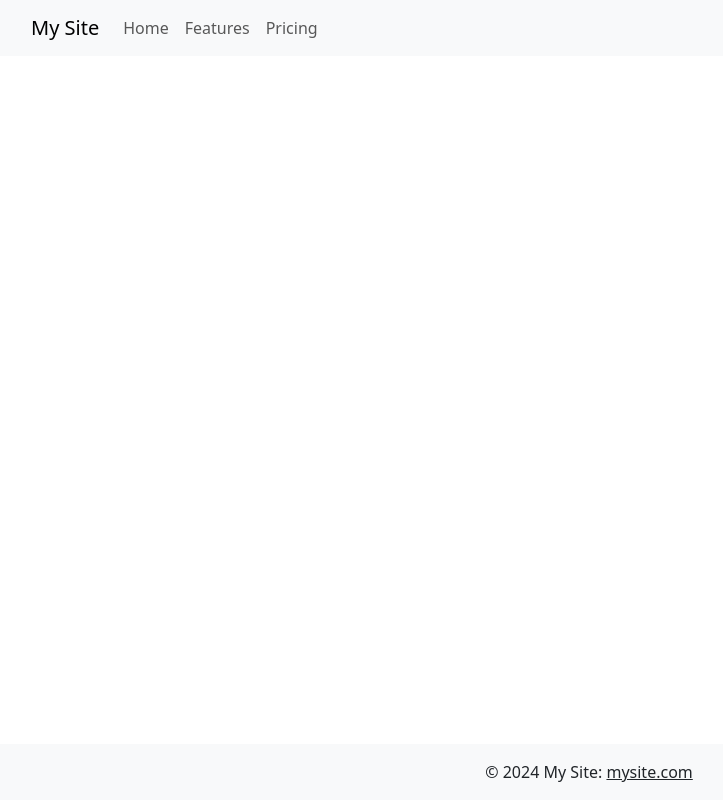
After one commit to Asgef/gwent_website, a Django app: template game_gwent/templates/layouts/base.html in a window 1280 px wide. The commit adds this page. Shown: the whole page, without its empty margins (51-774 px from the left). Run offline with Django 5.2, Linux system fonts and the light colour scheme; the template is opened without the code that fills it, so the values that code supplies are empty; some libraries are stand-ins or nearby versions.

Commit message:
Implement basic patterns

```diff
--- a/game_gwent/settings.py
+++ b/game_gwent/settings.py
@@ -24,6 +24,7 @@ BASE_DIR = Path(__file__).resolve().parent.parent
 # See https://docs.djangoproject.com/en/5.0/howto/deployment/checklist/
 
 # SECURITY WARNING: keep the secret key used in production secret!
+#  Configuring Django application settings including secret key, debug mode, and allowed hosts.
 SECRET_KEY = os.getenv('SECRET_KEY')
 
 # SECURITY WARNING: don't run with debug turned on in production!
--- /dev/null
+++ b/game_gwent/templates/layouts/base.html
@@ -0,0 +1,25 @@
+<!DOCTYPE html>
+{% load django_bootstrap5 %}
+
+{% bootstrap_css %}
+{% bootstrap_javascript %}
+
+{% load i18n %}
+{% get_current_language as LANGUAGE_CODE %}
+<html lang="{{ LANGUAGE_CODE }}">
+  <head>
+    <meta name="viewport" content="width=device-width, initial-scale=1, shrink-to-fit=no">
+    <title>{% block title %}{% endblock %}</title>
+    {% bootstrap_css %}
+  </head>
+  <body class="d-flex flex-column min-vh-100">
+
+    {% include './navbar.html' %}
+
+
+    {% block content %}{% endblock %}
+
+    {% include './footer.html' %}
+
+  </body>
+</html>
--- /dev/null
+++ b/game_gwent/templates/layouts/footer.html
@@ -0,0 +1,8 @@
+{% load i18n %}
+
+    <footer class="bg-light text-center text-lg-start mt-auto">
+        <div class="text-center p-3">
+            © 2024 My Site:
+            <a class="text-dark" href="https://mysite.com/">mysite.com</a>
+        </div>
+    </footer>
--- /dev/null
+++ b/game_gwent/templates/layouts/navbar.html
@@ -0,0 +1,31 @@
+
+{% load i18n %}
+
+  <nav class="navbar navbar-expand-lg navbar-light bg-light">
+      <div class="container">
+
+          <a class="navbar-brand" href="#">My Site</a>
+
+          <button class="navbar-toggler" data-bs-toggle="collapse" data-bs-target="#navbarToggleExternalContent">
+              <span class="navbar-toggler-icon"></span>
+          </button>
+
+          <div class="collapse navbar-collapse" id="navbarToggleExternalContent" style>
+              <ul class="navbar-nav mr-auto">
+
+                  <li class="nav-item">
+                      <a class="nav-link" href="#">Home</a>
+                  </li>
+
+                  <li class="nav-item">
+                      <a class="nav-link" href="#">Features</a>
+                  </li>
+
+                  <li class="nav-item">
+                      <a class="nav-link" href="#">Pricing</a>
+                  </li>
+
+              </ul>
+          </div>
+      </div>
+  </nav>
--- a/game_gwent/urls.py
+++ b/game_gwent/urls.py
@@ -1,5 +1,4 @@
-"""
-URL configuration for game_gwent project.
+"""URL configuration for game_gwent project.
 
 The `urlpatterns` list routes URLs to views. For more information please see:
     https://docs.djangoproject.com/en/5.0/topics/http/urls/
@@ -16,9 +15,9 @@ Including another URLconf
 """
 from django.contrib import admin
 from django.urls import path
-from .views import index
+from .views import IndexView
 
 urlpatterns = [
     path('admin/', admin.site.urls),
-    path('', index, name='home_page'),
+    path('', IndexView.as_view(), name='home_page'),
 ]
--- a/game_gwent/wsgi.py
+++ b/game_gwent/wsgi.py
@@ -1,5 +1,4 @@
-"""
-WSGI config for game_gwent project.
+"""WSGI config for game_gwent project.
 
 It exposes the WSGI callable as a module-level variable named ``application``.
 
```
Also changed, not shown: game_gwent/templates/index.html (+22 -10 lines), game_gwent/views.py (+6 -5 lines).
